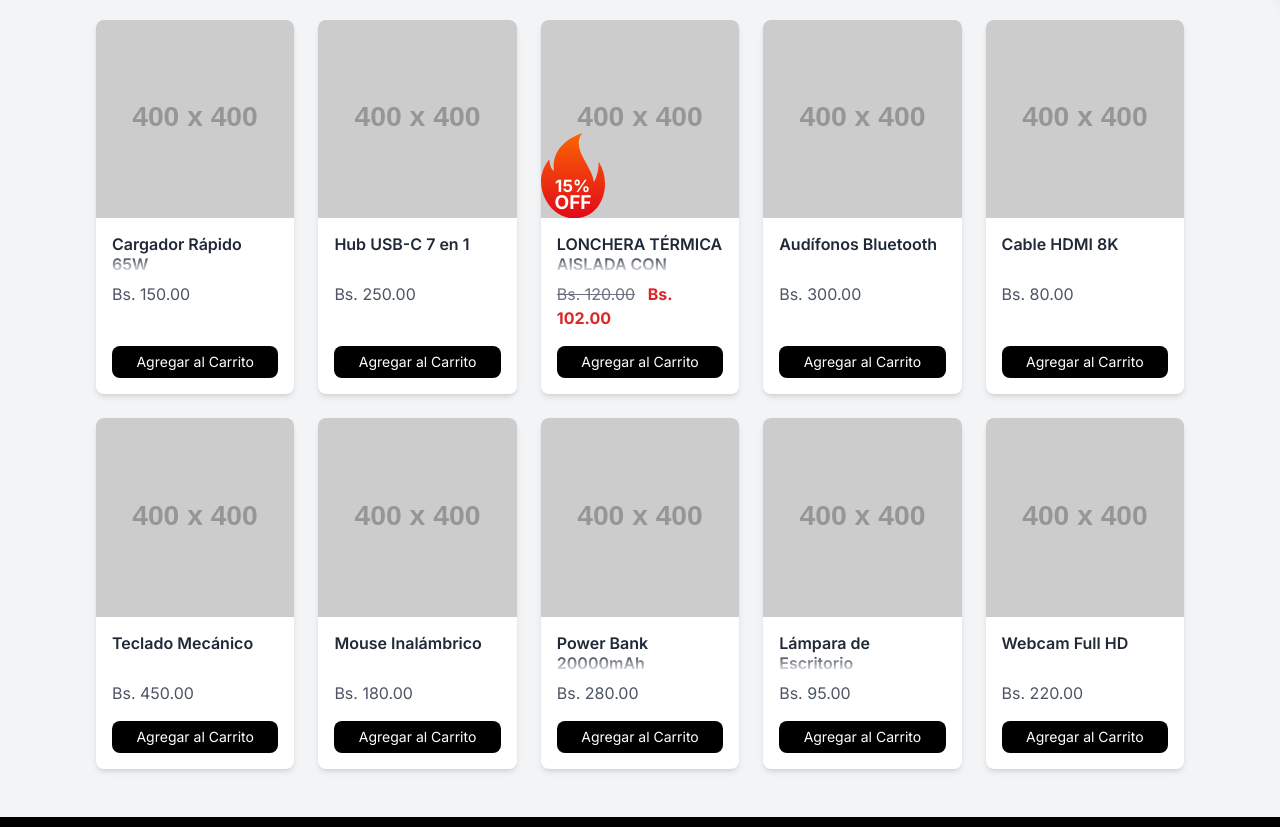
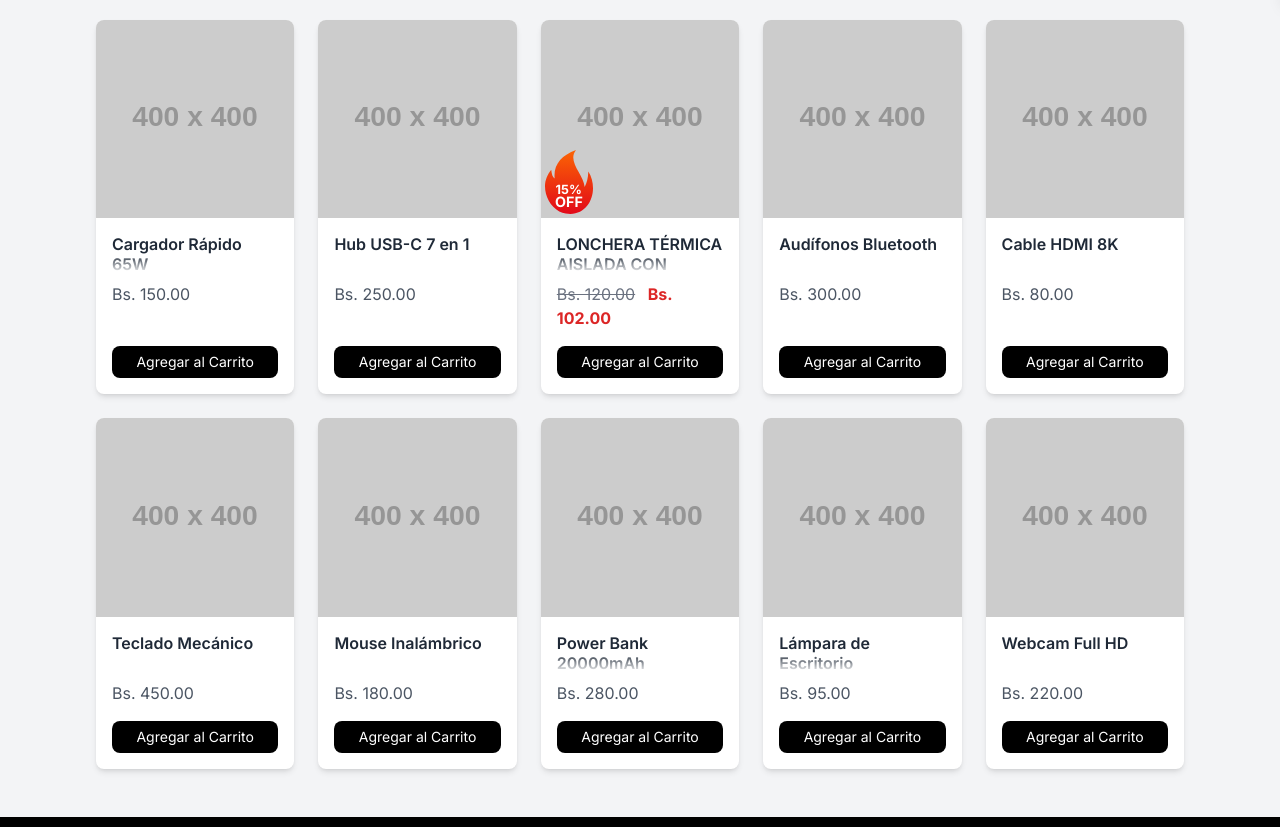
Before and after one commit to arelyshop/tiendaarely, a plain HTML site: page index.html in a window 1280 px wide. Shown: the part 800-1627 px from the top of the page. Drawn offline with nearby package versions, Linux system fonts and the light colour scheme; placeholder pictures from the web are drawn by us.

Commit message:
Update index.html

```diff
--- a/index.html
+++ b/index.html
@@ -349,7 +349,7 @@
                     <div class="bg-white rounded-lg shadow-md overflow-hidden group flex flex-col">
                         <a href="#" class="block">
                             <div class="aspect-square overflow-hidden relative">
-                                <div class="absolute bottom-0 left-0 w-16 h-auto z-10">
+                                <div class="absolute bottom-1 left-1 w-12 h-auto z-10">
                                     <svg id="Capa_2" data-name="Capa 2" xmlns="http://www.w3.org/2000/svg" xmlns:xlink="http://www.w3.org/1999/xlink" viewBox="0 0 302.44 402.78">
                                         <defs>
                                             <linearGradient id="Degradado_sin_nombre_13_new" data-name="Degradado sin nombre 13" x1="151.22" y1="402.78" x2="151.22" y2="0" gradientUnits="userSpaceOnUse">
```
